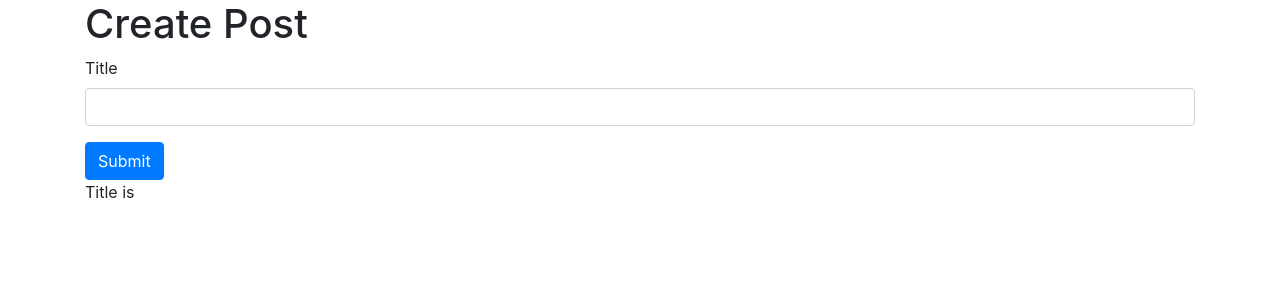
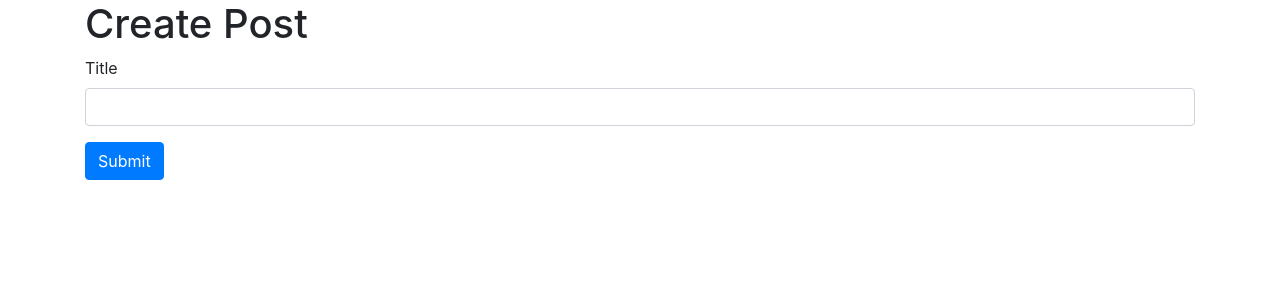
Before and after one commit to LudovicLaloux/vuejs-n7, a Vue app in the folder code_lab_1/blog/client/: page / in a window 1280 px wide. Shown: the top 300 px of the page. Built offline with nearby package versions, Linux system fonts and the light colour scheme.

Commit message:
code lab 1 - page 20

```diff
--- a/code_lab_1/blog/client/src/components/PostCreate.vue
+++ b/code_lab_1/blog/client/src/components/PostCreate.vue
@@ -2,13 +2,17 @@
 import { ref } from "vue";
 
 const title = ref("");
+
+function sendPost() {
+  console.log("titre du post :", title.value);
+}
 </script>
 
 <template>
   <div class="PostCreate">
     <h1>Create Post</h1>
     <div>
-      <form>
+      <form @submit="sendPost">
         <div class="form-group">
           <label>Title</label>
           <input v-model="title" class="form-control" />
@@ -16,7 +20,6 @@ const title = ref("");
         <button class="btn btn-primary">Submit</button>
       </form>
     </div>
-    <p>Title is {{ title }}</p>
   </div>
 </template>
 
```
